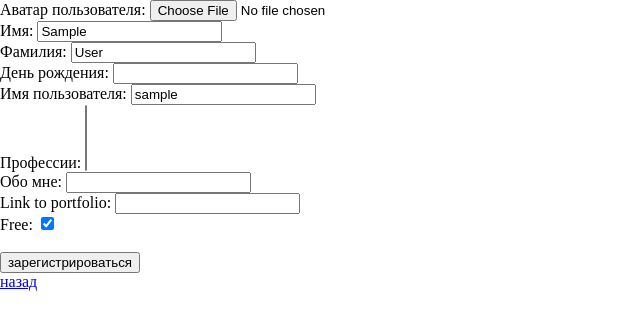
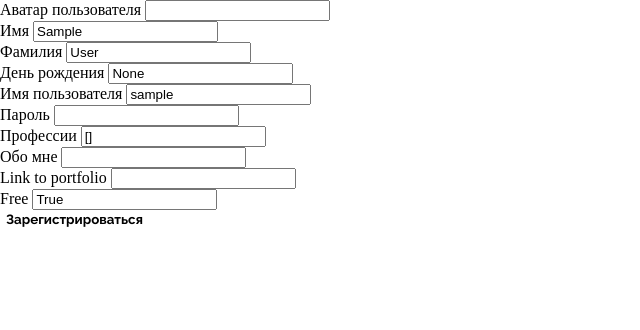
Before and after one commit to vash050/itbegin, a Django app: page /auth/update/ in a window 1280 px wide. Shown: the top 330 px of the page, without its empty margins (0-640 px from the left). Run offline with Django 3.2, Linux system fonts and the light colour scheme; the visitor is signed in with stand-in values (Sample User, id 1); data that the repository does not hold is empty.

Commit message:
-updateform

```diff
--- a/authapp/forms.py
+++ b/authapp/forms.py
@@ -48,6 +48,7 @@
     def __init__(self, *args, **kwargs):
         super(SiteUserUpdateForm, self).__init__(*args, **kwargs)
         for field_name, field in self.fields.items():
+            field.widget.attrs["class"] = "input_type_white registration__form_input"
             field.help_text = ""
             if field_name == 'password':
                 field.widget = HiddenInput()
--- a/authapp/templates/authapp/update.html
+++ b/authapp/templates/authapp/update.html
@@ -1,35 +1,26 @@
 {% extends 'authapp/base.html' %}
 {% load static %}
 {% block content %}
+<div class="registration__form__background">
+<section class="registration__form__content root__container">
+    <form action="{% url 'authapp:update' %}" class="registration__form" method="post"
+          enctype="multipart/form-data">
+        {% csrf_token %}
 
-    <form class="form-horizontal" action="{% url 'authapp:update' %}" method="post" enctype="multipart/form-data">
-        {% csrf_token %}
-        {{ forms.as_p }}
-        <br>
-        <input class="form-control" type="submit" value="зарегистрироваться">
+        {% for form in forms %}
+            <div class="registration__form_div">
+                <label for="{{ form.id_for_label }}" class="registration__form_input_label">
+                    {{ form.label }}
+                </label>
+                <input type="{% if form.name == 'password' %}password{% else %}text{% endif %}" id="{{ form.id }}" name="{{ form.name }}" value="{{ form.value }}"
+                       class="input_type_black registration__form_input">
+
+            </div>
+        {% endfor %}
+
+        <input type="submit" value="Зарегистрироваться"
+               class="buttons_type_white button__submit__registration__form" id="submit__application">
     </form>
-    <a href="{% url 'authapp:profile' %}" class="btn btn-outline-secondary btn-block" role="button">
-        назад
-    </a>
-
-{#<form action="{% url 'authapp:update' %}" class="registration__form" method="post"#}
-{#              enctype="multipart/form-data">#}
-{#            {% csrf_token %}#}
-{##}
-{#            {% for form in forms %}#}
-{#                <div class="registration__form_div">#}
-{#                    <label for="{{ form.id_for_label }}" class="registration__form_input_label">#}
-{#                        {{ form.label }}#}
-{#                    </label>#}
-{#                    <input type="{% if form.name == 'password1' %}password{% else %}text{% endif %}"#}
-{#                           id="{{ form.id }}" name="{{ form.name }}" placeholder=""#}
-{#                           class="input_type_white registration__form_input">#}
-{#                </div>#}
-{#            {% endfor %}#}
-{##}
-{#            <input type="submit" value="Зарегистрироваться"#}
-{#                   class="buttons_type_white button__submit__registration__form" id="submit__application">#}
-{#        </form>#}
-{#    </section>#}
-
+    </section>
+</div>
 {% endblock content %}
```
